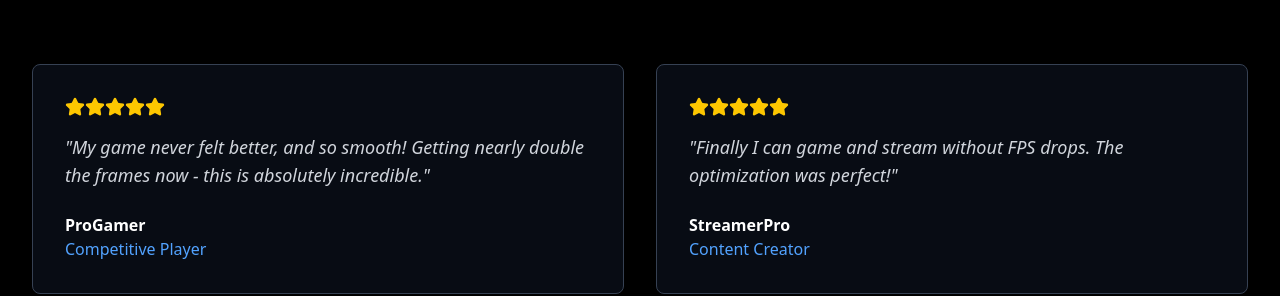
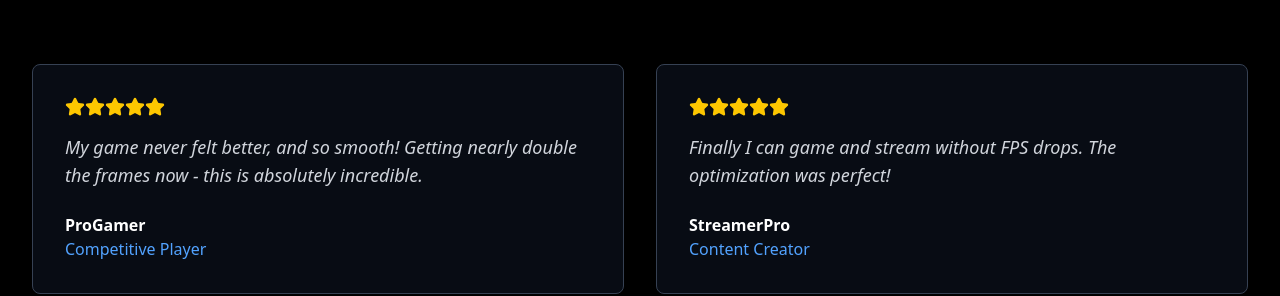
Before and after one commit to GabrielToth/gabrieltoth.com, a Next.js app: page /1/pc-optimization in a window 1280 px wide. Shown: the part 3302-3598 px from the top of the page. Built offline with nearby package versions, Linux system fonts and the light colour scheme.

Commit message:
fix: quote errors

```diff
--- a/eslint.config.mjs
+++ b/eslint.config.mjs
@@ -33,6 +33,8 @@ const eslintConfig = [
             indent: ["error", 4],
             quotes: ["error", "double"],
             semi: ["error", "never"],
+            // Allow double quotes in JSX content
+            "react/no-unescaped-entities": ["error", { forbid: [] }],
         },
     },
 ]
--- a/src/components/landing/channel-management-landing.tsx
+++ b/src/components/landing/channel-management-landing.tsx
@@ -435,7 +435,7 @@ export default function ChannelManagementLanding({
                                     )}
                                 </div>
                                 <p className="text-gray-600 dark:text-gray-300 mb-6 italic">
-                                    &quot;{testimonial.content}&quot;
+                                    {testimonial.content}
                                 </p>
                                 <div>
                                     <div className="font-semibold text-gray-900 dark:text-white">
--- a/src/components/landing/pc-optimization-landing.tsx
+++ b/src/components/landing/pc-optimization-landing.tsx
@@ -1,3 +1,5 @@
+"use client"
+
 import { type Locale } from "@/lib/i18n"
 import {
     CheckCircle,
@@ -465,7 +467,7 @@ export default function PCOptimizationLanding({
                                     )}
                                 </div>
                                 <p className="text-gray-300 mb-6 italic text-lg">
-                                    &quot;{testimonial.content}&quot;
+                                    {testimonial.content}
                                 </p>
                                 <div>
                                     <div className="font-bold text-white">
--- a/src/components/landing/waveigl-support-landing.tsx
+++ b/src/components/landing/waveigl-support-landing.tsx
@@ -669,7 +669,7 @@ export default function WaveIGLSupportLanding({
                                     </div>
                                 </div>
                                 <p className="text-gray-600 dark:text-gray-300 italic text-center">
-                                    &quot;{testimonial.content}&quot;
+                                    {testimonial.content}
                                 </p>
                             </div>
                         ))}
```
